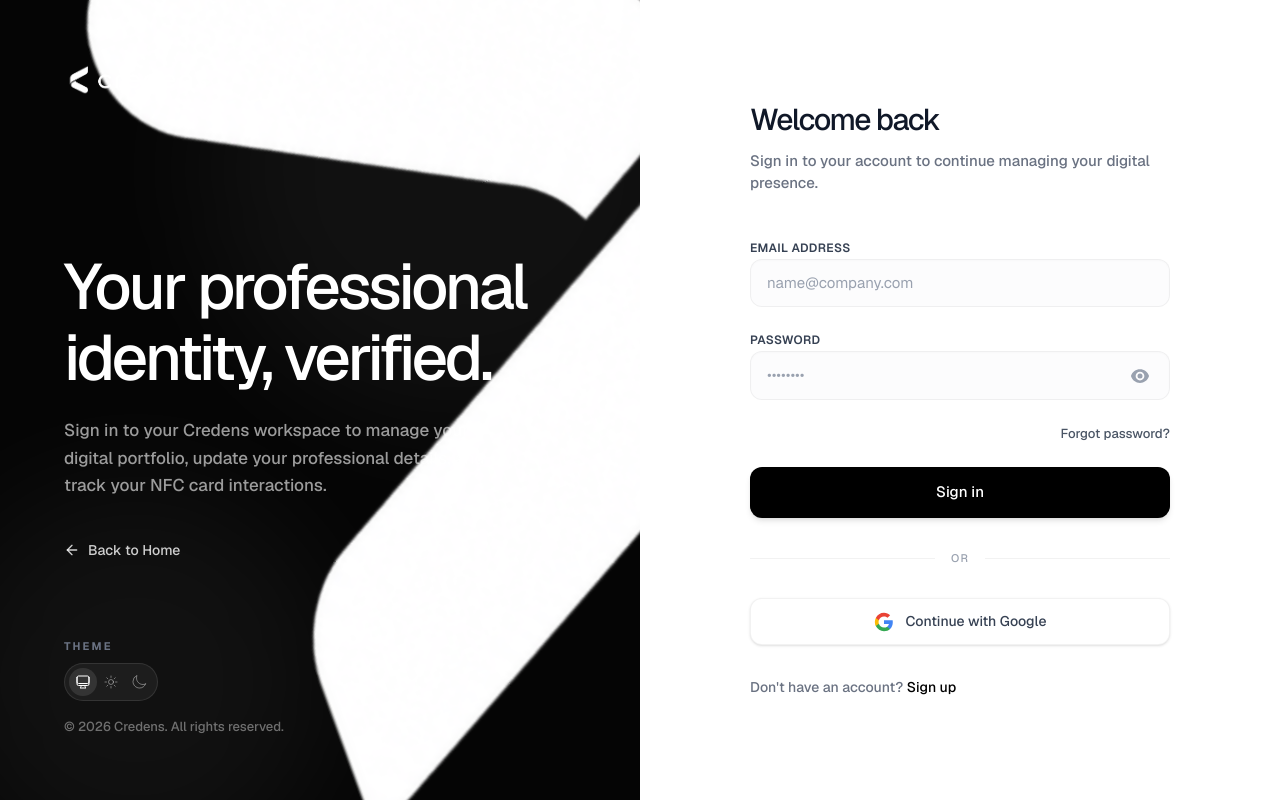
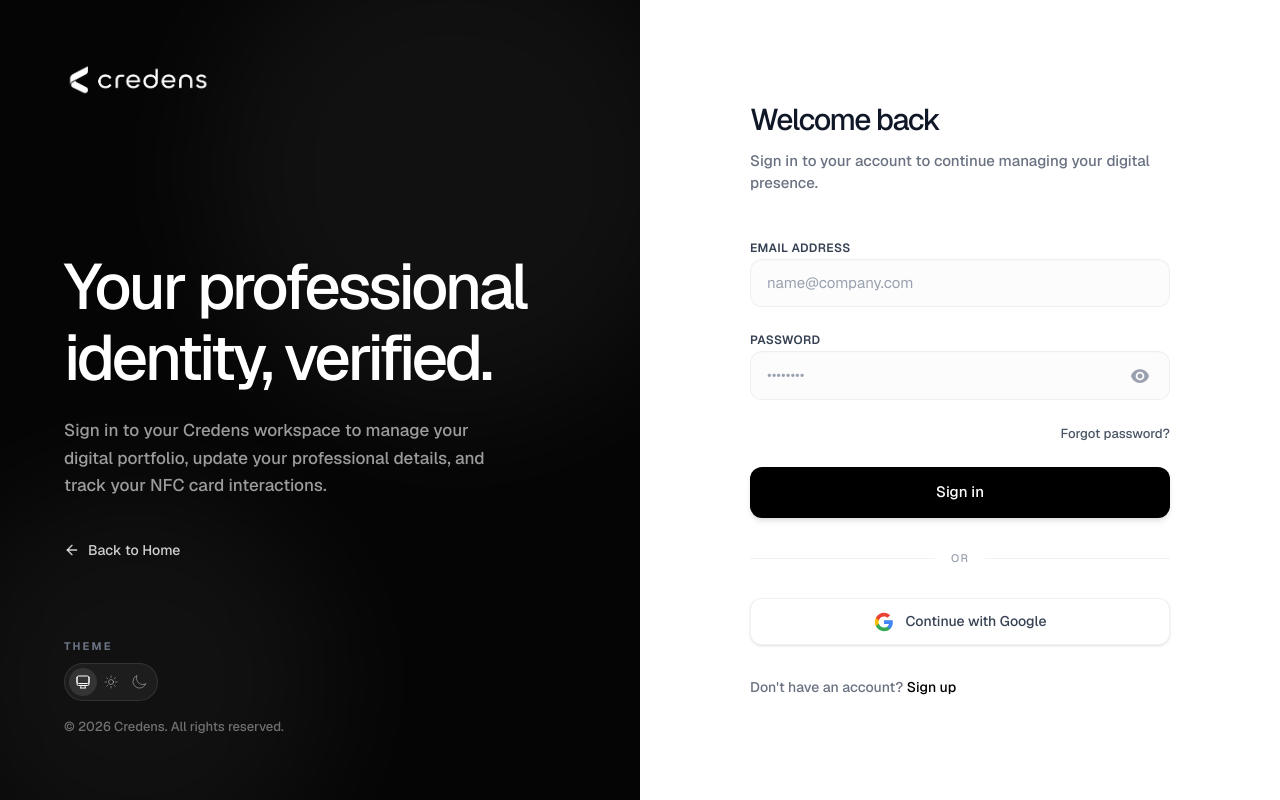
Before and after one commit to partoza/Credens, a React (Vite) app: page /login in a window 1280 px wide. Built offline with nearby package versions, Linux system fonts and the light colour scheme.

Commit message:
Hide background logo on screens smaller than 1440px

```diff
--- a/src/pages/Login.tsx
+++ b/src/pages/Login.tsx
@@ -61,7 +61,7 @@ export default function Login() {
       <div className="hidden md:flex flex-col justify-between w-1/2 bg-[#050505] dark:bg-gray-50 text-white dark:text-black p-12 lg:p-16 relative overflow-hidden min-h-screen fixed top-0 left-0 transition-colors duration-300">
 
         {/* Large Decorative Icon / Illustration (Rotating) */}
-        <div className="absolute -top-[50px] -right-[100px] md:-top-[30px] md:-right-[60px] lg:-top-[50px] lg:-right-[100px] xl:-top-[200px] xl:-right-[350px] w-[300px] h-[300px] md:w-[350px] md:h-[350px] lg:w-[450px] lg:h-[450px] xl:w-[1000px] xl:h-[1000px] pointer-events-none animate-[swing-logo_20s_ease-in-out_infinite]">
+        <div className="hidden min-[1440px]:block absolute -top-[50px] -right-[100px] md:-top-[30px] md:-right-[60px] lg:-top-[50px] lg:-right-[100px] xl:-top-[200px] xl:-right-[350px] w-[300px] h-[300px] md:w-[350px] md:h-[350px] lg:w-[450px] lg:h-[450px] xl:w-[1000px] xl:h-[1000px] pointer-events-none animate-[swing-logo_20s_ease-in-out_infinite]">
           <img src={isDark ? "/logo/logo-black.png" : "/logo/logo.png"} alt="Credens Background Logo" className="w-full h-full object-contain" />
         </div>
 
```
